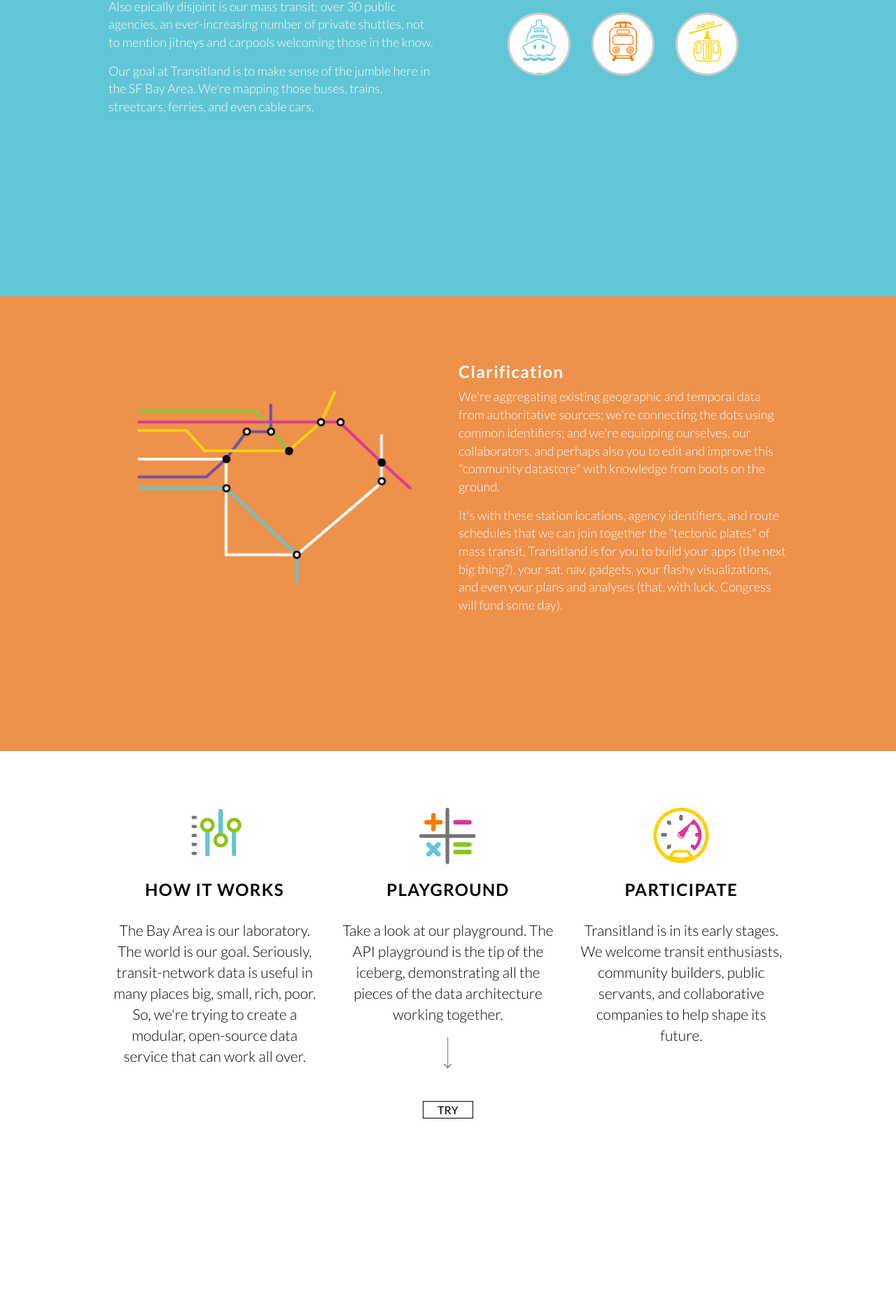
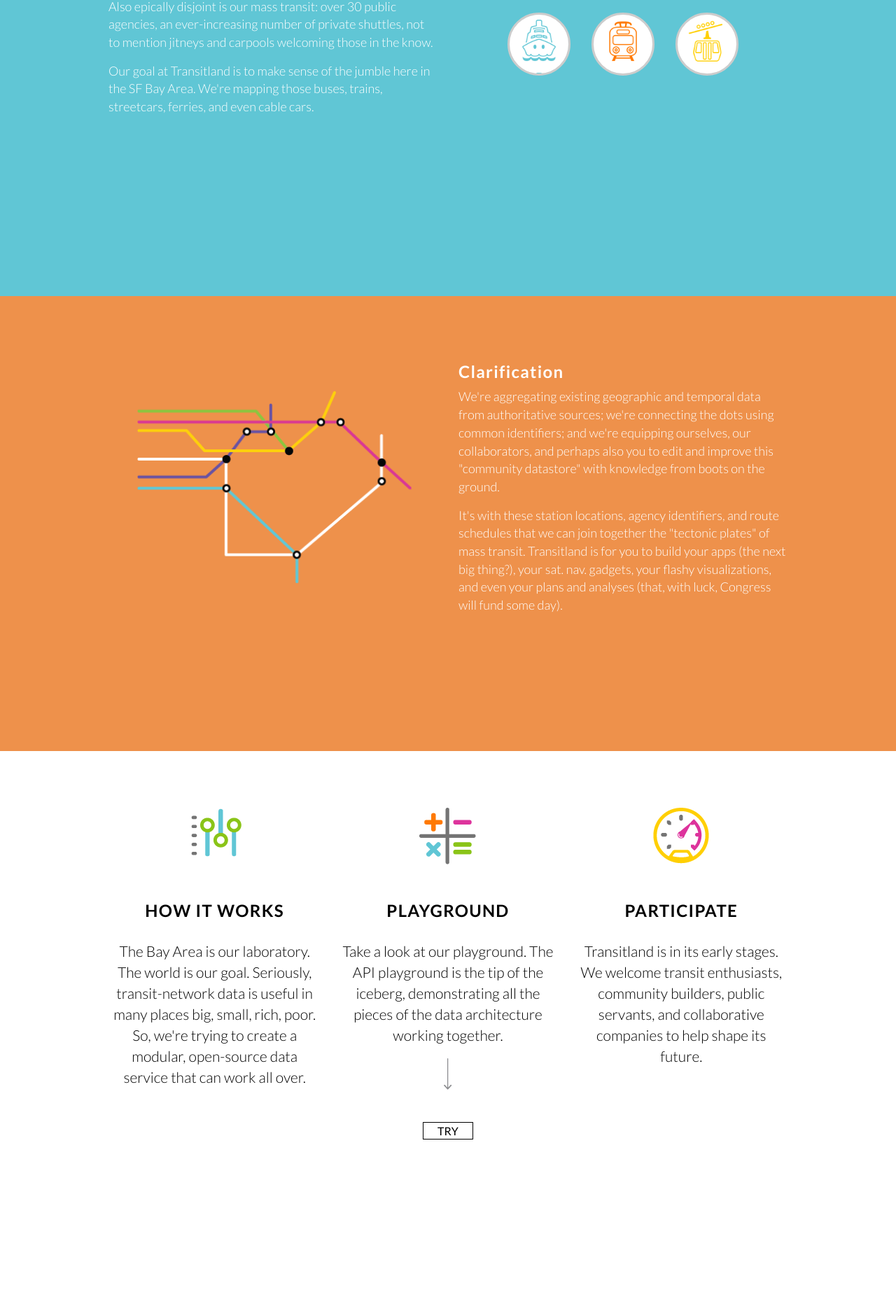
Before and after one commit to transitland/www-transit-land, a Jekyll site: the page built from index.html, in a window 1280 px wide. Shown: the part 1103-2976 px from the top of the page at 70% size. Built offline with Jekyll 4.4.1, drawn with Linux system fonts in a browser that asks for light colours; nearby versions of some CDN libraries.

Commit message:
put margin under blurbs

```diff
--- a/_sass/_style.scss
+++ b/_sass/_style.scss
@@ -111,15 +111,9 @@
   margin-bottom:10px;
 }
 
-.action-circle{
-  width:150px;
-  height:150px;
-  border-radius:50%;
-  background:#fff;
-  border:3px solid #ccc;
-  margin:0 auto;
-  display:block;
-  margin-bottom:#spacing-unit;
+.blurb{
+
+  margin-bottom:$spacing-unit;
 }
 
 #trans-badge-1{background-image:url(../images/badges/badge_train.png);}
--- a/index.html
+++ b/index.html
@@ -60,7 +60,7 @@
   <div class="container  center-text">
     <div class="col-lg-4 col-md-4 col-sm-4">
       <p>
-      <a href="/how-it-works/"><img src="/images/blurbs/blurb_1.png" alt="a diagram of Transitland's software components"/></a>
+      <a href="/how-it-works/"><img class="blurb" src="/images/blurbs/blurb_1.png" alt="a diagram of Transitland's software components"/></a>
     </p>
       <h3>HOW IT WORKS</h3>
       <p>
@@ -69,7 +69,7 @@
     </div>
     <div class="col-lg-4 col-md-4 col-sm-4 ">
       <p>
-        <a href="{{site.playground_url}}"><img src="/images/blurbs/blurb_2.png" alt="a screenshot of the Transitland Playground app"/></a>
+        <a href="{{site.playground_url}}"><img class="blurb" src="/images/blurbs/blurb_2.png" alt="a screenshot of the Transitland Playground app"/></a>
       </p>
       <h3>PLAYGROUND</h3>
       <p>
@@ -84,7 +84,7 @@
     </div>
     <div class="col-lg-4 col-md-4 col-sm-4">
       <p>
-       <a href="/participate/"><img src="/images/blurbs/blurb_3.png"></a>
+       <a href="/participate/"><img class="blurb" src="/images/blurbs/blurb_3.png"></a>
        </p>
       <h3>PARTICIPATE</h3>
 
```
